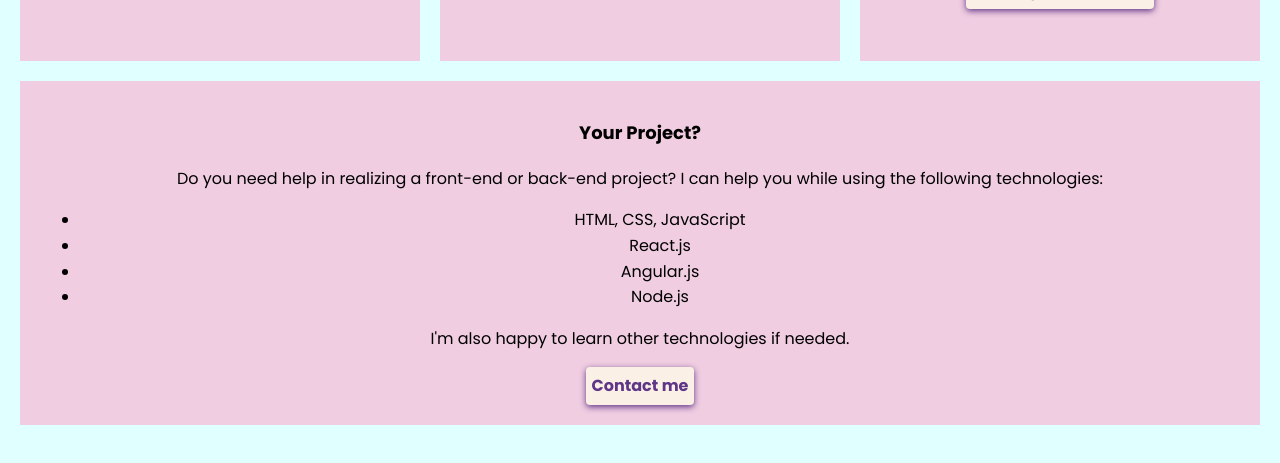
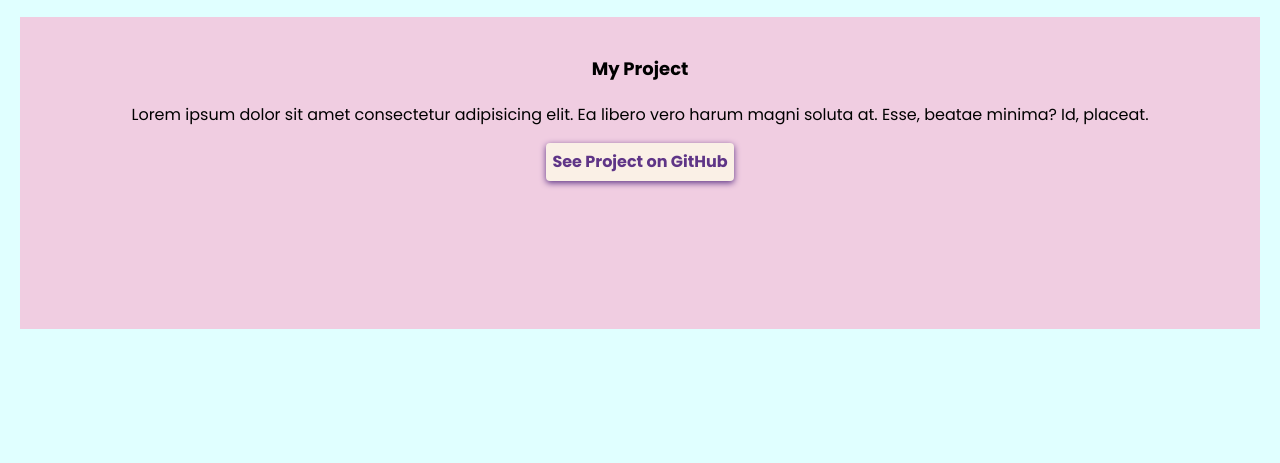
Before and after one commit to Kittekat14/portfolio-website, a plain HTML site: page work.html in a window 1280 px wide. Shown: the part 895-1358 px from the top of the page. After the commit the page ends 1324 px from the top, so only its background shows below. Drawn offline with nearby package versions, Linux system fonts and the light colour scheme.

```diff
--- a/work.html
+++ b/work.html
@@ -4,7 +4,7 @@
     <meta charset="UTF-8">
     <meta http-equiv="X-UA-Compatible" content="IE=edge">
     <meta name="viewport" content="width=device-width, initial-scale=1.0">
-    <title>Work</title>
+    <title>Katrin Hofstetter - Portfolio</title>
     <link rel="shortcut icon" href="img/favicon.ico">
     <link rel="stylesheet" href="https://cdnjs.cloudflare.com/ajax/libs/normalize/8.0.1/normalize.min.css" integrity="sha512-NhSC1YmyruXifcj/KFRWoC561YpHpc5Jtzgvbuzx5VozKpWvQ+4nXhPdFgmx8xqexRcpAglTj9sIBWINXa8x5w==" crossorigin="anonymous" referrerpolicy="no-referrer">
     <link rel="preconnect" href="https://fonts.gstatic.com">
@@ -78,16 +78,9 @@
     </div>
 
     <div class="project-list__item">
-      <h3>Your Project?</h3>
-      <p>Do you need help in realizing a front-end or back-end project? I can help you while using the following technologies:</p>
-        <ul>
-          <li>HTML, CSS, JavaScript</li>
-          <li>React.js</li>
-          <li>Angular.js</li>
-          <li>Node.js</li>
-        </ul>
-        <p>I'm also happy to learn other technologies if needed.</p>
-        <a class="project-link" href="mailto:katihofstetter@gmail.com">Contact me</a>
+      <h3>My Project</h3>
+      <p>Lorem ipsum dolor sit amet consectetur adipisicing elit. Ea libero vero harum magni soluta at. Esse, beatae minima? Id, placeat.</p>
+      <a class="project-link" href="#">See Project on GitHub</a>
     </div>
 
   </div>
```
Also changed, not shown: about.html (+1 -1 lines), contact.html (+3 -3 lines), index.html (+1 -1 lines).
